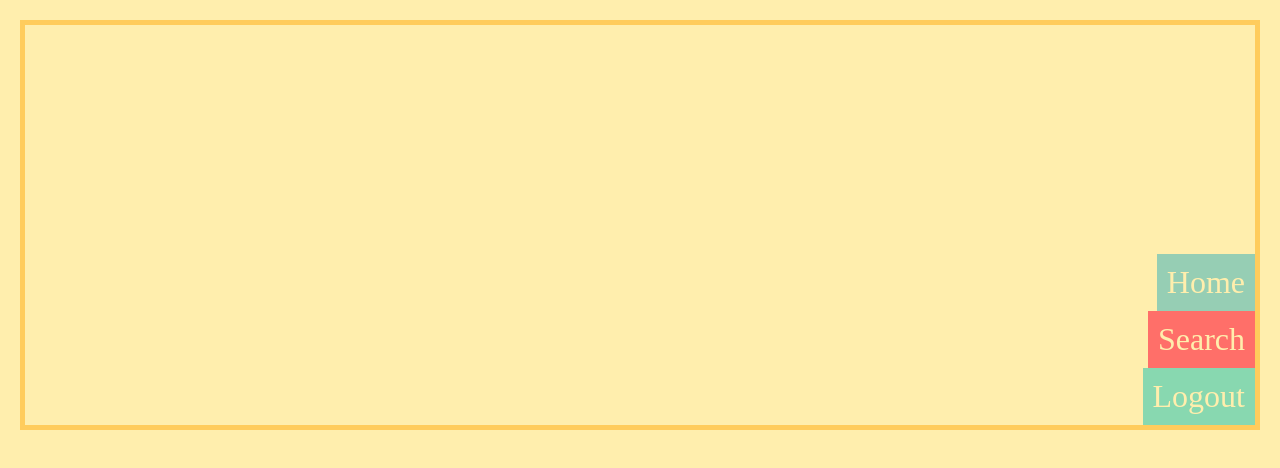
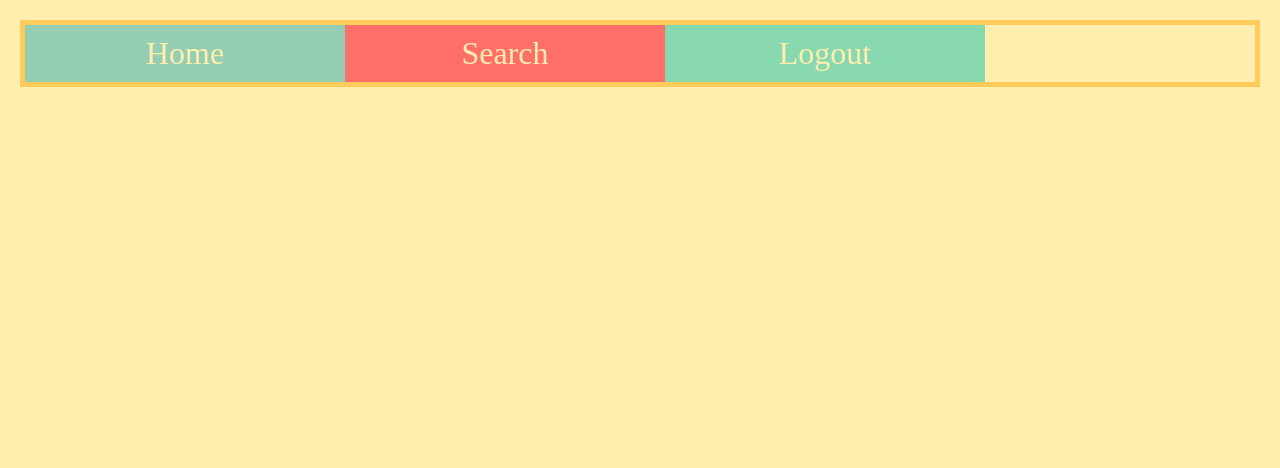
Before and after one commit to ajspeller/flexbox-tutorial, a plain HTML site: page index.html in a window 1280 px wide. Drawn offline with Linux system fonts and the light colour scheme.

Commit message:
flex-wrap

```diff
--- a/index.css
+++ b/index.css
@@ -4,13 +4,19 @@
     /* main-axis left to right :::: cross-axis top to bottom */
     /* flex-direction: row; */
     /* main-axis top to bottom :::: cross-axis left to right */
-    flex-direction: column;
+    /* flex-direction: column; */
     /* main-axis */
-    justify-content: flex-end;
-    height: 50%;
+    /* justify-content: flex-end;  */
+    /* height: 50%; */
     /* cross-axis */
-    align-items: flex-end;
+    /* align-items: flex-end;    */
+    flex-wrap: wrap
 }
+
+/* flex-wrap
+    nowrap
+    wrap
+*/
 
 /*
     flex-start
@@ -56,3 +62,7 @@
 .home {
     align-self: flex-end;
 } */
+
+.container > div {
+    width: 300px;
+}
```
